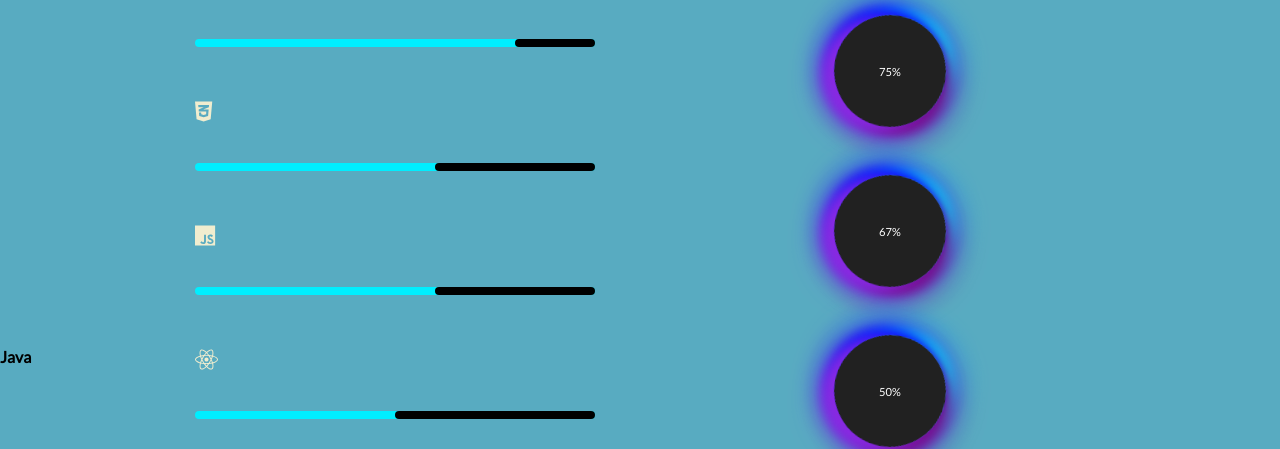
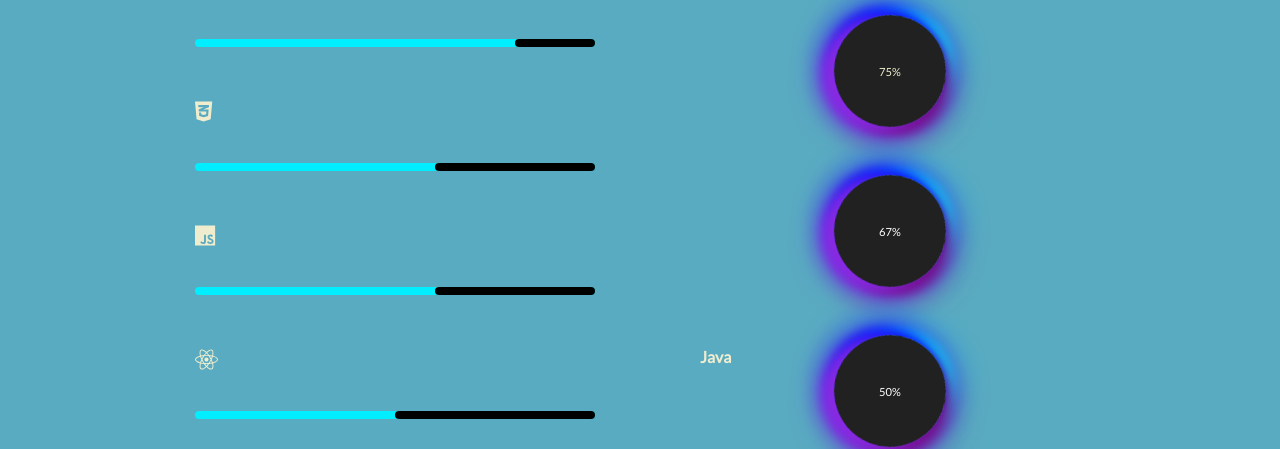
Before and after one commit to Sikhuphela/Port, a React (Create React App) app: page /skills in a window 1280 px wide. Shown: the part 329-778 px from the top of the page. Built offline with nearby package versions, Linux system fonts and the light colour scheme.

Commit message:
changed the color java text and moved to the left

```diff
--- a/src/Pages/Skills.css
+++ b/src/Pages/Skills.css
@@ -345,7 +345,7 @@
 
   .intern {
     position: absolute;
-    color: white;
+    color: #F0EDCF;
     z-index: 9999;
   }
 
@@ -583,6 +583,7 @@
         }
 
     }
-    .skills h4{
-        margin-left: 800px;
+h4{
+       color: #F0EDCF;
+       margin-left: 700px;
     }
```
